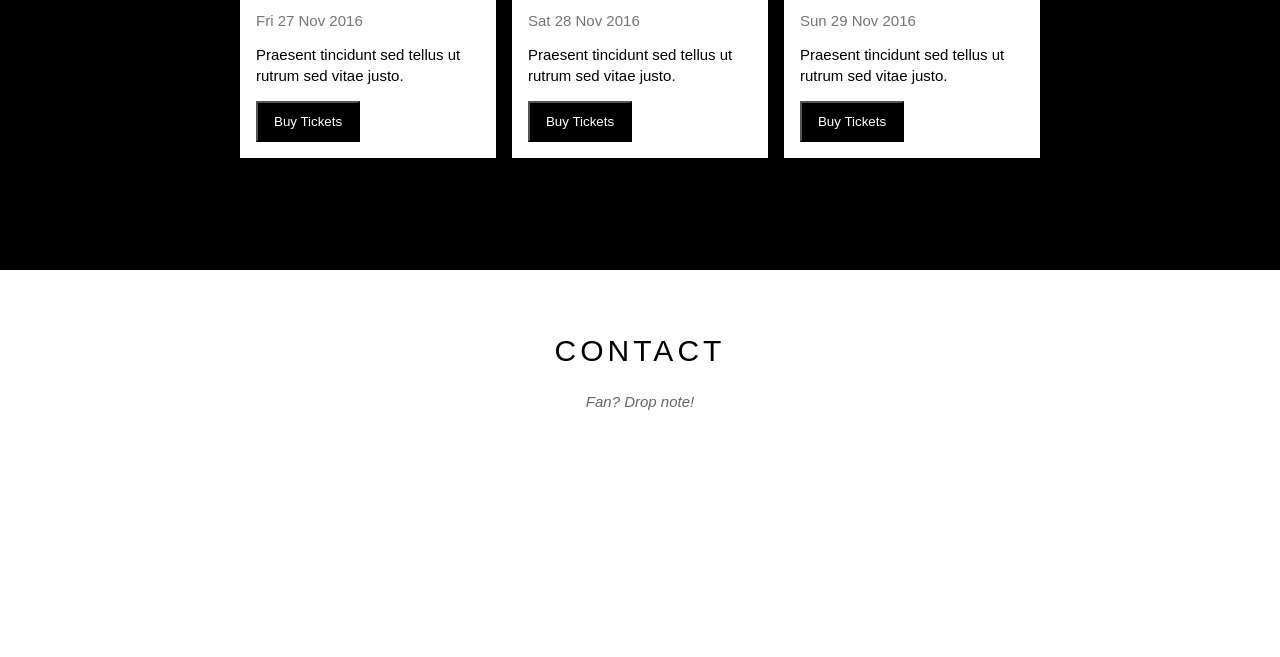
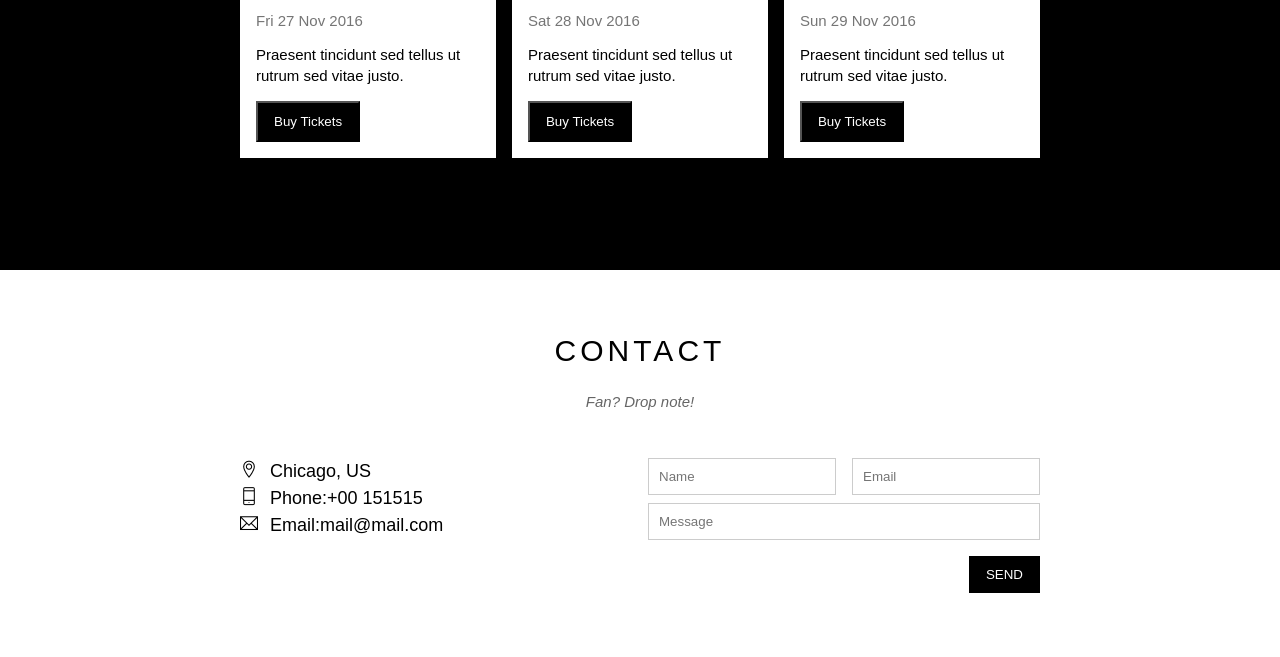
Before and after one commit to TD-Front-end/BandWeb, a plain HTML site: page index.html in a window 1280 px wide. Shown: the part 1797-2454 px from the top of the page. Before the commit the page ends 2271 px from the top, so only its background shows below. Drawn offline with Linux system fonts and the light colour scheme.

Commit message:
succesfull Contact

```diff
--- a/assets/css/style.css
+++ b/assets/css/style.css
@@ -8,6 +8,8 @@ html {
     font-family:Arial, Helvetica, sans-serif ;
 }
 
+/* common */
+
 .clear {
     clear: both;
 }
@@ -16,6 +18,48 @@ html {
     color: #fff !important;
 }
 
+.text-center {
+    text-align: center !important;
+}
+
+.row{
+    margin-left: -8px;
+    margin-right: -8px;
+}
+
+.row::after {
+    content: "";
+    display: block;
+    clear: both;
+}
+
+.col {
+    float: left;
+    padding-left: 8px;
+    padding-right: 8px;
+}
+
+.col-full{
+    width: 100%;
+}
+
+.col-half{
+    width: 50%;
+}
+
+.col-third {
+    width: calc(100%/3);
+}
+
+.mt-8 {
+    margin-top: 8px !important;
+}
+
+.mt-16 {
+    margin-top: 16px !important;
+}
+
+/* Main */
 #main{
 
 }
@@ -172,12 +216,9 @@ html {
 
 }
 
-#content .member-item {
-    float: left;
-    width: calc(100% / 3);
-    /* width: 33.33333%; */
+/*#content .member-item {
     text-align: center;
-}
+}*/
 
 #content .member-name {
     font-size: 15px;
@@ -227,17 +268,12 @@ html {
 }
 /*places*/
 .places-list{
-    /* margin-top: 32px;
-    margin-left: -8px;
-    margin-right: -8px; */
-    margin: 32px -8px 0;
+    margin-top: 32px;
     padding-bottom: 48px;
 }
-.place-item{
-    float: left;
+/*.place-item{
     width: calc(100% / 3);
-    padding: 0 8px;
-}
+}*/
 
 .place-img {
     width: 100%;
@@ -375,6 +411,40 @@ header.modal-header {
 .modal-footer a {
     color: #2196F3;
 }
+/* Contact from*/
+.contact-content{
+    margin-top: 48px;
+}
+
+.contact-info {
+    font-size: 18px;
+    line-height: 1.5;
+}
+
+.contact-info i[class*="ti-"] {
+    width: 30px;
+    display: inline-block;
+}
+
+.contact-form {
+    font-size: 15px;
+}
+
+.contact-form .form-control {
+    padding: 10px;
+    border: 1px solid #ccc;
+    width: 100%;
+}
+
+.contact-form .form-submit-btn {
+    background-color: #000;
+    color: #fff;
+    border: 1px solid #000;
+    padding: 10px 16px;
+    float: right;
+    outline: none;
+}
+
 /*footer section*/
 #footer{
 
--- a/index.html
+++ b/index.html
@@ -57,20 +57,20 @@
                     We have created a fictional band website. Lorem ipsum dolor sit amet, consectetur adipiscing elit, sed do eiusmod tempor incididunt ut labore et dolore magna aliqua. Ut enim ad minim veniam, quis nostrud exercitation ullamco laboris nisi ut aliquip ex ea commodo consequat. Duis aute irure dolor in reprehenderit in voluptate velit esse cillum dolore eu fugiat nulla pariatur. Excepteur sint occaecat cupidatat non proident, sunt in culpa qui officia deserunt mollit anim id est laborum consectetur adipiscing elit, sed do eiusmod tempor incididunt ut labore et dolore magna aliqua. Ut enim ad minim veniam, quis nostrud exercitation ullamco laboris nisi ut aliquip ex ea commodo consequat.
                 </p>
                 <!--Member-->
-                <div class="members-list">
-                    <div class="member-item">
+                <div class="row members-list">
+                    <div class="col col-third text-center">
                         <p class="member-name">Name</p>
                         <img src="./assets/img/band/member1.jpg" alt="Name" class="member-img">
                     </div>
-                    <div class="member-item">
+                    <div class="col col-third text-center">
                         <p class="member-name">Name</p>
                         <img src="./assets/img/band/member1.jpg" alt="Name" class="member-img">
                     </div>
-                    <div class="member-item">
+                    <div class="col col-third text-center">
                         <p class="member-name">Name</p>
                         <img src="./assets/img/band/member1.jpg" alt="Name" class="member-img">
                     </div>
-                    <div class="clear"></div>
+
                 </div>
             </div>
             <!--Tour section-->
@@ -85,8 +85,8 @@
                         <li>November <span class="quantity">3</span></li>
                     </ul>
                     <!--places-->
-                    <div class="places-list">
-                        <div class="place-item">
+                    <div class="row places-list">
+                        <div class="col col-third">
                             <img src="/assets/img/places/place1.jpg" alt="New York" class="place-img">
                             <div class="place-body">
                                 <h3 class="place-heading">New York</h3>
@@ -95,7 +95,7 @@
                                 <button class="place-buy-btn js-buy-ticket">Buy Tickets</button>
                             </div>
                         </div>
-                        <div class="place-item">
+                        <div class="col col-third">
                             <img src="/assets/img/places/place2.jpg" alt="New York" class="place-img">
                             <div class="place-body">
                                 <h3 class="place-heading">Paris</h3>
@@ -104,7 +104,7 @@
                                 <button class="place-buy-btn js-buy-ticket">Buy Tickets</button>
                             </div>
                         </div>
-                        <div class="place-item">
+                        <div class="col col-third">
                             <img src="/assets/img/places/place3.jpg" alt="New York" class="place-img">
                             <div class="place-body">
                                 <h3 class="place-heading">San Francisco</h3>
@@ -113,7 +113,7 @@
                                 <button class="place-buy-btn js-buy-ticket">Buy Tickets</button>
                             </div>
                         </div>
-                        <div class="clear"></div>
+
                     </div>
                 </div>
             </div>
@@ -121,6 +121,35 @@
             <div class="content-section">
                 <h2 class="section-heading">CONTACT</h2>
                 <p class="section-sub-heading">Fan? Drop note!</p>
+
+                <div class="row contact-content">
+                    <div class="col col-half contact-info">
+                        <p><i class="ti-location-pin"></i>Chicago, US</p>
+                        <p><i class="ti-mobile"></i>Phone:+00 151515</p>
+                        <p><i class="ti-email"></i>Email:mail@mail.com</p>
+
+                    </div>
+                    <div class="col col-half contact-form">
+                        <form action="">
+                            <div class="row">
+                                <div class="col col-half">
+                                    <input type="text" name="" placeholder="Name" required id="" class="form-control">
+                                </div>
+                                <div class="col col-half">
+                                    <input type="email" name="" placeholder="Email" required id="" class="form-control">
+                                </div>
+                                <!-- <div class="clear"></div> -->
+
+                            </div>
+                            <div class="row mt-8">
+                                <div class="col col-full">
+                                    <input type="text" name="" placeholder="Message" required id="" class="form-control">
+                                </div>
+                            </div>
+                            <input class="form-submit-btn mt-16" type="submit" value="SEND">
+                        </form>
+                    </div>
+                </div>
 
             </div>
         </div>
```
